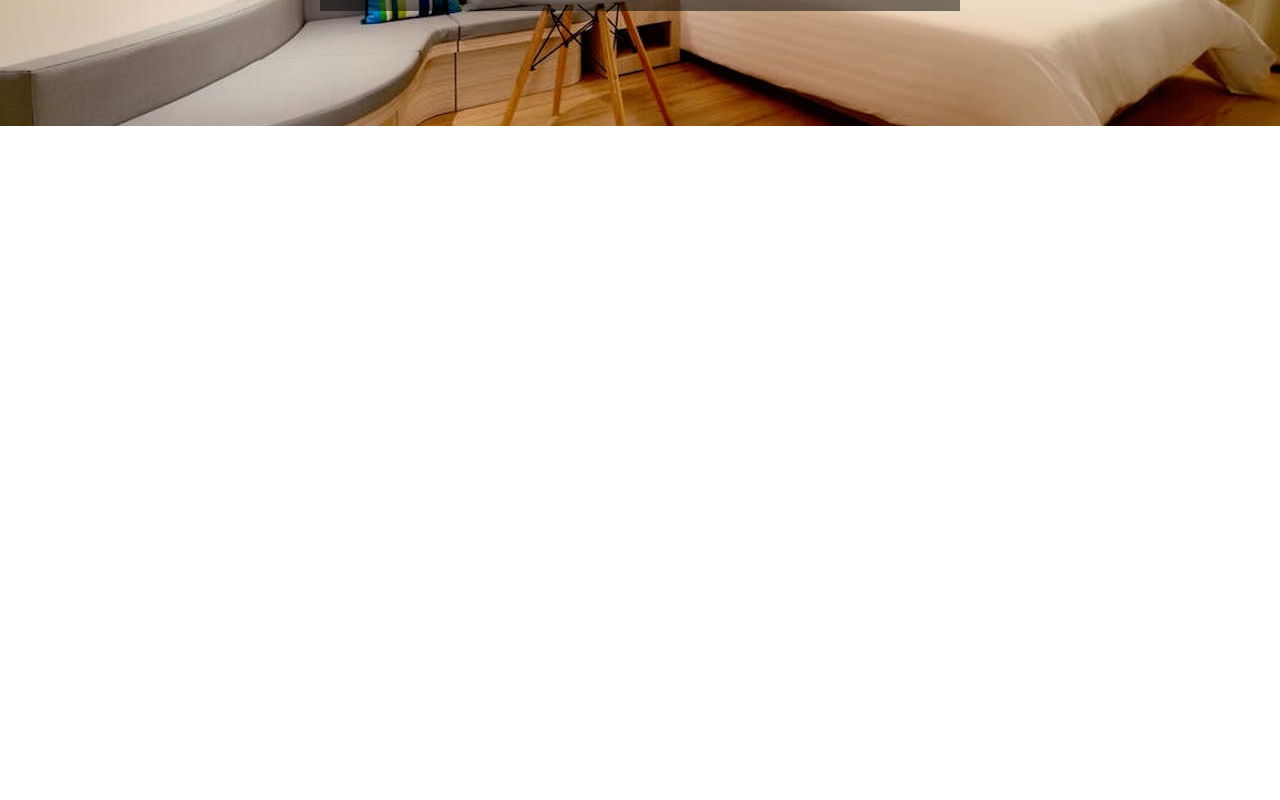
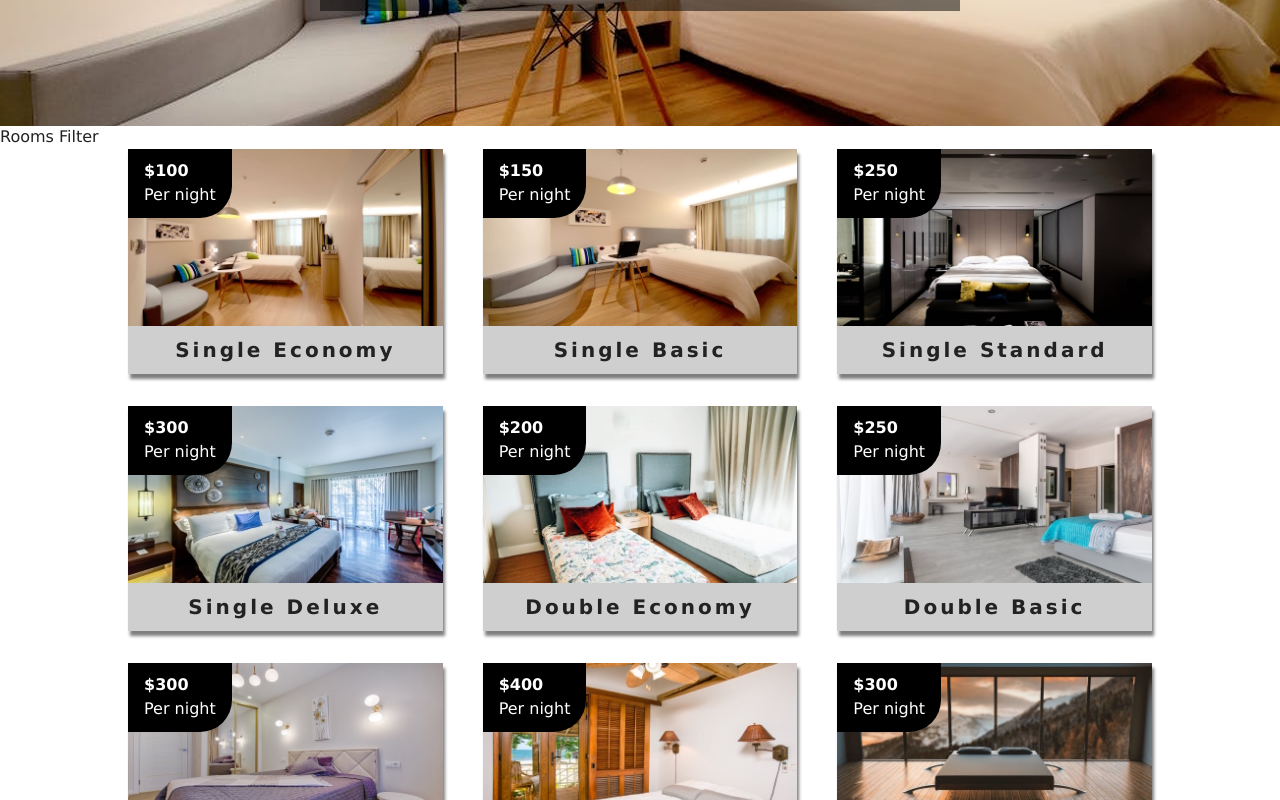
Before and after one commit to Rajinikanthgatti/react-resort-app, a React (Create React App) app: page /rooms in a window 1280 px wide. Shown: the part 380-1180 px from the top of the page. Before the commit the page ends 800 px from the top, so only its background shows below. Built offline with nearby package versions, Linux system fonts and the light colour scheme.

Commit message:
Rooms section in rooms container added

```diff
--- a/src/App.css
+++ b/src/App.css
@@ -224,7 +224,8 @@ h6 {
 .featured-rooms{
   padding: 2em 0;
 }
-.featured-rooms-center {
+.featured-rooms-center,
+.roomlist-container {
   width: 80vw;
   margin: 0 auto;
   display: grid;
--- /dev/null
+++ b/src/components/RoomContainer.js
@@ -0,0 +1,48 @@
+import React from 'react'
+import { RoomConsumer, withRoomConsumer } from '../context'
+import Loading from './Loading'
+import RoomFilter from './RoomFilter'
+import RoomList from './RoomList'
+/**
+ *
+ * @param {Context} will be received from context file
+ * Using higher order function to access the context data
+ * @returns
+ */
+function RoomContainer({context}) {
+    const {loading, rooms, sortedRooms} = context;
+    //console.log(context)
+    if(loading){
+        return <Loading/>
+    }
+    return(
+        <div>
+            <RoomFilter rooms={rooms}/>
+            <RoomList rooms={sortedRooms}/>
+            </div>
+    )
+}
+export default withRoomConsumer(RoomContainer);
+/**
+ * using regular approach to access context data
+ * @returns
+ * export default function RoomContainer() {
+    return (
+        <RoomConsumer>{ value => {
+            console.log(value);
+            const {loading, rooms, sortedRooms} = value;
+            if(loading){
+                return <Loading/>
+            }
+            return(
+                <div>
+                    <RoomFilter rooms={rooms}/>
+                    <RoomList rooms={sortedRooms}/>
+                    </div>
+            )
+        }}
+        </RoomConsumer>
+    )
+}
+
+ */
--- /dev/null
+++ b/src/components/RoomFilter.js
@@ -0,0 +1,9 @@
+import React from 'react'
+
+export default function RoomFilter() {
+    return (
+        <div>
+            Rooms Filter
+        </div>
+    )
+}
--- /dev/null
+++ b/src/components/RoomList.js
@@ -0,0 +1,23 @@
+import React from 'react'
+import Room from './Room'
+
+export default function RoomList({rooms}) {
+    if(rooms.length === 0){
+        return(
+            <div className="empty-search">
+                <h3>Unfortunately no rooms matched your search parameters</h3>
+            </div>
+        )
+    }
+    return (
+        <section className="roomslist">
+            <div className="roomlist-container">
+                {
+                    rooms.map(item => {
+                        return <Room key={item.id} room={item}/>
+                    })
+                }
+            </div>
+        </section>
+    )
+}
--- a/src/components/pageComponents/Rooms.js
+++ b/src/components/pageComponents/Rooms.js
@@ -2,13 +2,17 @@ import React from 'react'
 import { Link } from 'react-router-dom'
 import HeaderPage from '../HeaderPage'
 import HeaderPageBanner from '../HeaderPageBanner'
+import RoomContainer from '../RoomContainer'
 
 export default function Rooms() {
     return (
+    <>
        <HeaderPage type="roomHeader">
            <HeaderPageBanner title="Our Rooms" subtitle="">
                <Link to="/" className="btn-primary">RETURN HOME</Link>
            </HeaderPageBanner>
        </HeaderPage>
+       <RoomContainer/>
+    </>
     )
 }
--- a/src/components/pageComponents/SingleRoom.js
+++ b/src/components/pageComponents/SingleRoom.js
@@ -1,6 +1,5 @@
 import React, { Component } from 'react'
 import defaultBcg from '../../images/room-1.jpeg'
-import HeaderPage from '../HeaderPage'
 import HeaderPageBanner from '../HeaderPageBanner'
 import { RoomContext } from '../../context'
 import { Link } from 'react-router-dom'
--- a/src/context.js
+++ b/src/context.js
@@ -57,4 +57,17 @@ class RoomProvider extends Component {
 
 const RoomConsumer = RoomContext.Consumer;
 
+/**
+ * Higher Order functions for Rooms Container
+ */
+export const withRoomConsumer = (Component) =>{
+    return function ConsumerWrapper(props){
+        return (
+            <RoomConsumer>
+                {value =>  <Component {...props} context={value} />}
+            </RoomConsumer>
+        )
+    }
+}
+
 export {RoomContext, RoomProvider, RoomConsumer};
```
